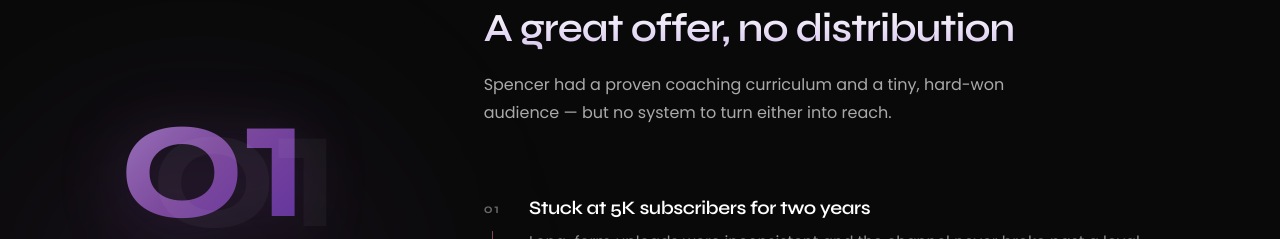
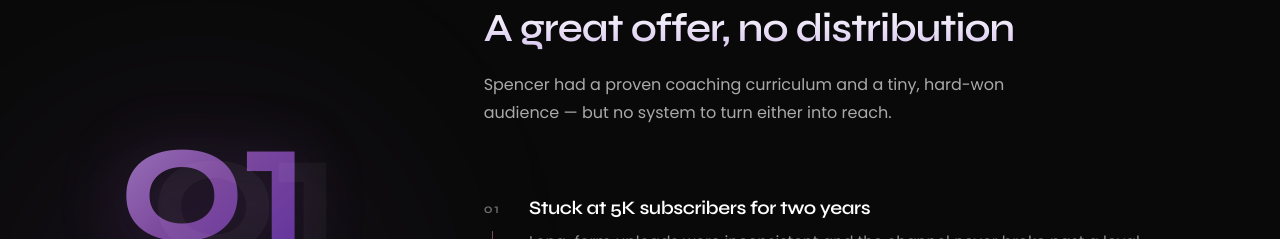
Before and after one commit to thezoomit-admin/zoomx-website, a Next.js app: page /case-study/spencer-pawliw-coaching in a window 1280 px wide. Shown: the part 713-952 px from the top of the page. Built offline with nearby package versions, Linux system fonts and the light colour scheme.

Commit message:
fix: adjust animation variants for punch and number effects

```diff
--- a/src/components/pages/case-study/CaseStudyDetailsBlocks.tsx
+++ b/src/components/pages/case-study/CaseStudyDetailsBlocks.tsx
@@ -55,9 +55,9 @@ const listContainerVariants: Variants = {
 const punchVariants: Variants = {
   hidden: {
     opacity: 0,
-    x: -140,
-    skewX: 14,
-    filter: "blur(14px)",
+    x: -70,
+    skewX: 6,
+    filter: "blur(8px)",
   },
   visible: {
     opacity: 1,
@@ -66,9 +66,9 @@ const punchVariants: Variants = {
     filter: "blur(0px)",
     transition: {
       type: "spring",
-      stiffness: 210,
-      damping: 13,
-      mass: 0.75,
+      stiffness: 220,
+      damping: 22,
+      mass: 0.6,
       restDelta: 0.001,
     },
   },
@@ -77,9 +77,9 @@ const punchVariants: Variants = {
 const numberVariants: Variants = {
   hidden: {
     opacity: 0,
-    scale: 0.3,
-    rotate: -12,
-    filter: "blur(28px)",
+    scale: 0.55,
+    rotate: -6,
+    filter: "blur(14px)",
   },
   visible: {
     opacity: 1,
@@ -88,9 +88,9 @@ const numberVariants: Variants = {
     filter: "blur(0px)",
     transition: {
       type: "spring",
-      stiffness: 95,
-      damping: 14,
-      mass: 1.3,
+      stiffness: 120,
+      damping: 18,
+      mass: 1,
       restDelta: 0.001,
     },
   },
@@ -132,7 +132,7 @@ function BlockShell({
     target: numberRef,
     offset: ["start end", "end start"],
   });
-  const parallaxY = useTransform(scrollYProgress, [0, 1], ["80px", "-80px"]);
+  const parallaxY = useTransform(scrollYProgress, [0, 1], ["40px", "-40px"]);
 
   return (
     <motion.section
```
